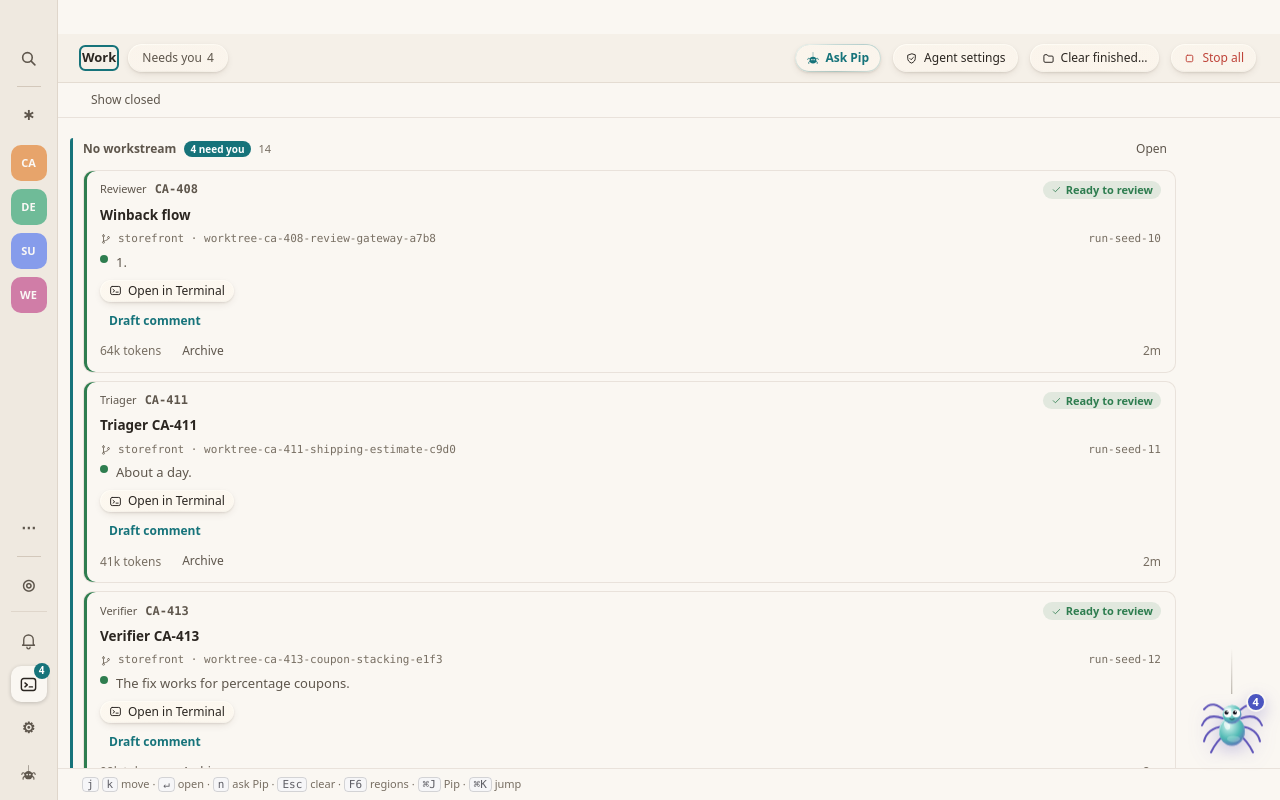
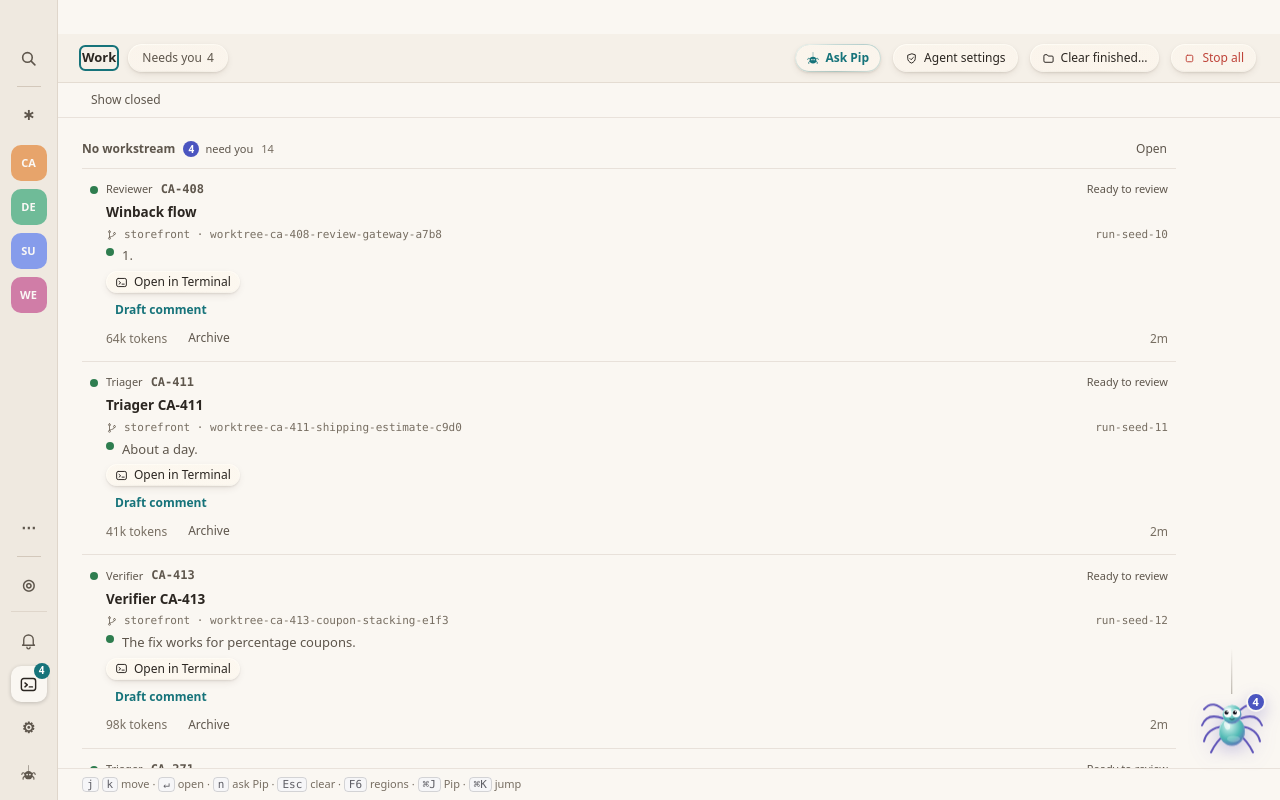
Before and after one commit to alfhen/gossamr-app, a React (Vite) app: page / in a window 1280 px wide. Built offline with nearby package versions, Linux system fonts and the light colour scheme.

Commit message:
Turn the peek's sections, Work's and Pip's agent cards, and Settings' groups into hairline groups and rows

```diff
--- a/src/workspace/AgentCard.tsx
+++ b/src/workspace/AgentCard.tsx
@@ -3,7 +3,7 @@ import { archiveControl } from "../lib/archiveRuns";
 import { roleLabel } from "../lib/roles";
 import type { ReviewView, Run } from "../types";
 import { Icon } from "./AgentIcons";
-import { RowActions, RunBody, StateChip, TONE, type FailureState } from "./AgentParts";
+import { Dot, RowActions, RunBody, StateChip, type FailureState } from "./AgentParts";
 import { ownKey } from "./agentKeys";
 import { ageSince, ageText, branchOf, formatTokens, repoName, runTitle } from "./agentsLogic";
 import { useStateView } from "./useStateView";
@@ -129,10 +129,8 @@ export function RoleChip({ role }: { role: string }) {
 
 export function AgentCard({ run, now, selected, position, total, ticketTitle, label, onOpen, onAttach, onStop, onDraftComment, onBuildFromPlan, onReviewThis, onArchive, draftReady, breakdownReady, onOpenDraft, onOpenBreakdown, descriptionReady, onOpenDescription, review, failure, onOpenNeed, asking }: AgentItemProps) {
   const view = useStateView(run, now);
-  const tone = TONE[view.tone];
   const title = runTitle(run, ticketTitle);
   const tokens = formatTokens(run.tokens);
-  const needs = view.tone === "pip";
   return (
     <article
       id={agentId(run.id)}
@@ -146,9 +144,11 @@ export function AgentCard({ run, now, selected, position, total, ticketTitle, la
       onClick={onOpen}
       // While a key of the Agents list waits for Enter, Enter is that key's (the window's handler does it), not "open".
       onKeyDown={asking ? undefined : onActivate(onOpen)}
-      style={{ ["--c" as string]: tone.color, boxShadow: `inset 3px 0 0 var(--c)${selected ? ", 0 0 0 2px var(--color-ws-accent-soft)" : ""}` }}
-      className={`ws-agent-card relative grid cursor-pointer content-start gap-2 rounded-[10px] border py-2.5 pr-3.5 pl-4 outline-offset-2 ${selected ? "border-ws-accent" : needs ? "border-ws-pip/45" : "border-ws-sep"} ${needs ? "bg-ws-pip-soft" : "bg-ws-win"}`}
+      className={`ws-agent-card relative grid cursor-pointer content-start gap-1.5 border-b border-ws-sep py-3 pr-2 pl-6 outline-offset-[-2px] ${selected ? "bg-ws-accent-soft" : "hover:bg-ws-hover"}`}
     >
+      <span className="absolute top-[17px] left-2 flex">
+        <Dot tone={view.tone} live={view.live} />
+      </span>
       <div className="flex min-w-0 items-center gap-2">
         <RunLabel label={label} />
         <RoleChip role={run.spec.role} />
@@ -156,7 +156,7 @@ export function AgentCard({ run, now, selected, position, total, ticketTitle, la
         <span className="ml-auto flex shrink-0 items-center gap-1">
           {review && <VerdictChip review={review} />}
           {onOpenNeed && <InNeedsYou onOpen={onOpenNeed} />}
-          <StateChip run={run} now={now} />
+          <StateChip run={run} now={now} plain />
         </span>
       </div>
       <h3 className="m-0 line-clamp-2 text-[13.5px] leading-[1.3] font-semibold text-balance [overflow-wrap:anywhere]">{title}</h3>
--- a/src/workspace/AgentParts.tsx
+++ b/src/workspace/AgentParts.tsx
@@ -22,9 +22,16 @@ export const TONE: Record<Tone, { text: string; soft: string; color: string }> =
   muted: { text: "text-ws-ink3", soft: "bg-ws-hover", color: "var(--color-ws-ink3)" },
 };
 
-export function StateChip({ run, now }: { run: Run; now: number }) {
+export function StateChip({ run, now, plain = false }: { run: Run; now: number; plain?: boolean }) {
   const v = useStateView(run, now);
   const t = TONE[v.tone];
+  if (plain) {
+    return (
+      <span data-state={run.state} className="text-xs font-medium whitespace-nowrap text-ws-ink2">
+        {v.label}
+      </span>
+    );
+  }
   return (
     <span data-state={run.state} className={`inline-flex items-center gap-1 rounded-full px-2 text-xs leading-[1.6] font-semibold whitespace-nowrap ${t.soft} ${t.text}`}>
       <Icon name={STATE_ICON[v.icon]} className="size-[11px]" />
--- a/src/workspace/AgentsHome.tsx
+++ b/src/workspace/AgentsHome.tsx
@@ -37,8 +37,9 @@ export function DecisionScope({ children }: { children: ReactNode }) {
 export function NeedsBadge({ count, total }: { count: number; total: number }) {
   if (!count) return null;
   return (
-    <span data-needs-you-badge title={`${count} of the ${total} in Needs you ${count === 1 ? "is" : "are"} here`} className="shrink-0 rounded-full bg-ws-pip px-1.5 text-[10px] leading-4 font-semibold text-ws-on-pip">
-      {count} {count === 1 ? "needs" : "need"} you
+    <span data-needs-you-badge title={`${count} of the ${total} in Needs you ${count === 1 ? "is" : "are"} here`} className="inline-flex shrink-0 items-center gap-1.5 text-xs text-ws-ink2">
+      <i className="grid h-4 min-w-4 place-items-center rounded-full bg-(--prominent) px-1 text-[10px] leading-none font-semibold text-white not-italic tabular-nums">{count}</i>{" "}
+      {count === 1 ? "needs" : "need"} you
     </span>
   );
 }
--- a/src/workspace/AgentsView.tsx
+++ b/src/workspace/AgentsView.tsx
@@ -157,8 +157,8 @@ function WorkstreamSection({ group, view, current, onOpen, children }: { group:
   const title = group.itemKey ? rowTitle({ itemKey: group.itemKey, title: group.title }) : group.title;
   const name = group.itemKey ? `${group.itemKey} ${title}` : title;
   return (
-    <section aria-label={group.title} data-workstream-group={group.id ?? "none"} data-has-needs={mine ? "" : undefined} aria-current={current || undefined} className={`relative grid gap-2.5 ${mine ? "-ml-3 rounded-sm border-l-[3px] border-ws-pip pl-2.5" : ""}`}>
-      <div className="flex min-w-0 items-center gap-2">
+    <section aria-label={group.title} data-workstream-group={group.id ?? "none"} data-has-needs={mine ? "" : undefined} aria-current={current || undefined} className="relative grid">
+      <div className="flex min-w-0 items-center gap-2 border-b border-ws-sep pb-2">
         {group.id && (
           <span aria-hidden className="text-ws-pip">
             ◆
@@ -287,7 +287,7 @@ export function AgentsScreen({ runs, status, error, filters, selectedId, workstr
   let position = 0;
   /** A workstream's runs as rows. */
   const items = (title: string, list: readonly Run[], labels: Record<string, string> = {}) => (
-    <div role="group" aria-label={title} className="grid gap-2">
+    <div role="group" aria-label={title} className="grid">
       {list.map((r) => (
         <AgentCard key={r.id} {...props(r, ++position, labels[r.id])} />
       ))}
@@ -333,7 +333,7 @@ export function AgentsScreen({ runs, status, error, filters, selectedId, workstr
             onPointerLeave={() => setHovered(false)}
             onFocus={() => setFocused(true)}
             onBlur={(ev) => setFocused(!!ev.relatedTarget && ev.currentTarget.contains(ev.relatedTarget as Node))}
-            className="grid gap-5.5"
+            className="grid gap-6"
           >
             <AgentsBanners loadError={status === "error" ? error : null} onRetry={on.retry} />
             {waiting ? (
--- a/src/workspace/DevelopmentSection.tsx
+++ b/src/workspace/DevelopmentSection.tsx
@@ -200,10 +200,10 @@ export function ChangeRow({ link, now, expanded, detail, onToggle, onOpen, onRet
       </span>
     </>
   );
-  const box = "grid min-w-0 rounded-lg border border-ws-sep";
+  const box = "grid min-w-0 border-b border-ws-sep last:border-b-0";
   if (!pull) {
     return (
-      <li title={provenanceHint(link.provenance)} className={`${box} grid-cols-[minmax(0,1fr)_auto] items-start gap-2 p-2.5`}>
+      <li title={provenanceHint(link.provenance)} className={`${box} grid-cols-[minmax(0,1fr)_auto] items-start gap-2 py-2.5`}>
         <div className="flex min-w-0 gap-2.5">{body}</div>
         <Button size="sm" className="shrink-0" onClick={() => onOpen(c.url)}>
           Open on GitHub
@@ -212,8 +212,8 @@ export function ChangeRow({ link, now, expanded, detail, onToggle, onOpen, onRet
     );
   }
   return (
-    <li title={provenanceHint(link.provenance)} className={`${box} overflow-hidden ${expanded ? "border-ws-sep2" : ""}`}>
-      <button type="button" aria-expanded={expanded} onClick={onToggle} className="flex min-w-0 gap-2.5 p-2.5 text-left hover:bg-ws-hover">
+    <li title={provenanceHint(link.provenance)} className={`${box} overflow-hidden`}>
+      <button type="button" aria-expanded={expanded} onClick={onToggle} className="flex min-w-0 gap-2.5 py-2.5 text-left hover:bg-ws-hover">
         {body}
         <svg aria-hidden viewBox="0 0 16 16" className={`mt-1 size-3.5 shrink-0 text-ws-ink3 transition-transform ${expanded ? "" : "-rotate-90"}`} fill="none" stroke="currentColor" strokeWidth="1.6" strokeLinecap="round" strokeLinejoin="round">
           <path d="M4 6l4 4 4-4" />
@@ -279,7 +279,7 @@ export function DevelopmentView(p: DevelopmentViewProps) {
         </div>
       )}
       {links.length > 0 && (
-        <ul aria-label="Linked code" className="m-0 grid list-none gap-2 p-0">
+        <ul aria-label="Linked code" className="m-0 grid list-none gap-0 p-0">
           {links.map((l) => (
             <ChangeRow
               key={l.change.externalId}
--- a/src/workspace/PipRunCard.tsx
+++ b/src/workspace/PipRunCard.tsx
@@ -34,7 +34,7 @@ export function PipRunCard({ run, now, ticketTitle, label, onOpen, focusable = f
       data-state={run.state}
       aria-label={`${title}, ${view.label}`}
       tabIndex={focusable ? -1 : undefined}
-      className="flex items-center gap-2 rounded-[10px] border border-ws-sep bg-ws-win py-1.5 pr-2 pl-2.5 focus-visible:outline-2 focus-visible:outline-offset-2 focus-visible:outline-ws-pip"
+      className="flex items-center gap-2.5 border-b border-ws-sep py-2 focus-visible:outline-2 focus-visible:outline-offset-2 focus-visible:outline-ws-pip"
     >
       <Dot tone={view.tone} live={view.live} />
       <div className="grid min-w-0 flex-1 leading-snug">
@@ -89,8 +89,8 @@ export function PipRunStripView({ runs, now, workstream = null, dismissed, title
   if (!shown.length) return null;
   const more = shown.length < listed.length;
   return (
-    <section aria-label="Your agents" className="grid gap-1.5">
-      <h3 className="m-0 flex items-baseline gap-1.5 text-sm font-semibold text-ws-ink2">
+    <section aria-label="Your agents" className="grid">
+      <h3 className="m-0 flex items-baseline gap-1.5 pb-1 text-sm font-semibold text-ws-ink2">
         Your agents <span data-strip-count className="font-normal">{more ? `${shown.length} of ${listed.length}` : shown.length}</span>
         {more && onSeeAll && (
           <button type="button" onClick={onSeeAll} className="ml-auto font-semibold text-ws-accent hover:underline focus-visible:outline-2 focus-visible:outline-offset-2 focus-visible:outline-ws-pip">
--- a/src/workspace/Settings.tsx
+++ b/src/workspace/Settings.tsx
@@ -33,7 +33,7 @@ export function syncLine(c: Pick<ConnectionInfo, "syncing" | "lastSyncAt" | "err
 
 const DOT = { ok: "bg-ws-done", busy: "bg-ws-accent", error: "bg-ws-blocked" } as const;
 
-const CARD = "grid gap-1.5 rounded-xl border border-ws-sep2 bg-ws-win p-4";
+const CARD = "grid gap-1.5 border-b border-ws-sep py-3 first:pt-0";
 
 function useNow() {
   const [now, setNow] = useState(() => new Date());
@@ -197,7 +197,7 @@ function GithubCard({ c }: { c: ConnectionInfo }) {
 
 export function ConnectGithubCard({ connected }: { connected: boolean }) {
   return (
-    <li className="flex flex-wrap items-center gap-x-4 gap-y-2 rounded-xl border border-dashed border-ws-sep2 p-4">
+    <li className="flex flex-wrap items-center gap-x-4 gap-y-2 py-3">
       <div className="min-w-0 flex-1">
         <div className="font-semibold">{connected ? "Connect another GitHub account" : "Connect GitHub"}</div>
         <div className="text-sm text-ws-ink3">See the pull requests, branches and checks behind each ticket.</div>
@@ -249,7 +249,7 @@ export function Settings() {
         </Section>
 
         <Section title="Connections">
-          <ul aria-label="Connections" className="m-0 grid list-none gap-3 p-0">
+          <ul aria-label="Connections" className="m-0 grid list-none gap-0 p-0">
             {connections.map((c) => (c.kind === "github" ? <GithubCard key={c.id} c={c} /> : <ConnectionRow key={c.id} c={c} projects={projects.get(c.id) ?? 0} />))}
             <ConnectGithubCard connected={connections.some((c) => c.kind === "github")} />
           </ul>
--- a/src/workspace/TicketAgents.tsx
+++ b/src/workspace/TicketAgents.tsx
@@ -38,7 +38,7 @@ export function TicketAgentRows({ runs, now, title, labels = {}, onOpen }: { run
     <ul className="m-0 grid list-none gap-1.5 p-0">
       {runs.map((r) => (
         <li key={r.id}>
-          <button type="button" onClick={() => onOpen(r.id)} data-state={r.state} className="grid w-full gap-1 rounded-[10px] border border-ws-sep bg-ws-win px-3 py-2 text-left hover:border-ws-sep2">
+          <button type="button" onClick={() => onOpen(r.id)} data-state={r.state} className="grid w-full gap-1 border-b border-ws-sep py-2 text-left hover:bg-ws-hover">
             <span className="flex min-w-0 items-center gap-2">
               <RunLabel label={labels[r.id]} />
               <b className="min-w-0 truncate font-semibold">{runTitle(r, title)}</b>
--- a/src/workspace/WatchSettings.tsx
+++ b/src/workspace/WatchSettings.tsx
@@ -23,7 +23,7 @@ export function SettingsRowView({ row, noun, pinOnly, onPin, onUnwatch }: Settin
   const code = noun.domain === "code";
   const synced = code ? `${row.cachedItems} ${row.cachedItems === 1 ? "change" : "changes"} synced` : `${row.cachedItems} ${row.cachedItems === 1 ? "ticket" : "tickets"} synced`;
   return (
-    <li className={`grid grid-cols-[auto_minmax(0,1fr)_auto] items-center gap-x-3 gap-y-1 border-b border-ws-sep px-3 py-2 last:border-b-0 `}>
+    <li className={`grid grid-cols-[auto_minmax(0,1fr)_auto] items-center gap-x-3 gap-y-1 border-b border-ws-sep px-1 py-2 last:border-b-0 `}>
       <span>
         <Badge k={code ? repoParts(row.key).name : row.key} />
       </span>
@@ -152,7 +152,7 @@ export function WatchCardView(p: WatchCardViewProps) {
   const watched = p.rows.length;
   const code = p.noun.domain === "code";
   return (
-    <article aria-label={`Watching in ${p.title}`} data-domain={p.noun.domain ?? "work"} className="grid gap-3 rounded-xl border border-ws-sep2 bg-ws-win p-4">
+    <article aria-label={`Watching in ${p.title}`} data-domain={p.noun.domain ?? "work"} className="grid gap-3 border-b border-ws-sep py-4 first:pt-0 last:border-b-0">
       <div className="flex flex-wrap items-center gap-x-3 gap-y-2">
         <div className="min-w-0 flex-1">
           <div className="truncate">
@@ -177,7 +177,7 @@ export function WatchCardView(p: WatchCardViewProps) {
       </p>
       {selected && <SuggestionChips chips={p.chips} noun={p.noun} onWatch={p.onChip} />}
       <SearchBox value={p.query} label={`Search ${p.noun.many}`} placeholder={code ? `Search ${p.noun.many} by name or owner` : `Search ${p.noun.many} by name or key`} onChange={p.onQuery} />
-      <div className="overflow-hidden rounded-[10px] border border-ws-sep">
+      <div className="overflow-hidden border-y border-ws-sep">
         <ul aria-label={`Watched ${p.noun.many}`} className="m-0 list-none p-0">
           {shown.map((r) => (
             <SettingsRowView
--- a/src/workspace/agents.css
+++ b/src/workspace/agents.css
@@ -1,12 +1,5 @@
 .ws-agent-card {
-  transition:
-    transform 0.12s,
-    box-shadow 0.12s,
-    border-color 0.12s;
-}
-.ws-agent-card:hover {
-  border-color: var(--color-ws-sep2);
-  transform: translateY(-1px);
+  transition: background-color 0.12s;
 }
 
 /* The ring is the only motion on a working run; with reduced motion it is a plain dot. */
@@ -36,9 +29,6 @@
   .ws-agent-card {
     transition: none;
   }
-  .ws-agent-card:hover {
-    transform: none;
-  }
   .ws-live::after {
     display: none;
   }
```
Also changed, not shown: brand/style-guide.md (+4 -1 lines), src/workspace/PeekParts.tsx (+6 -6 lines), 1 other file (tests, documents, lock files or other folders).
